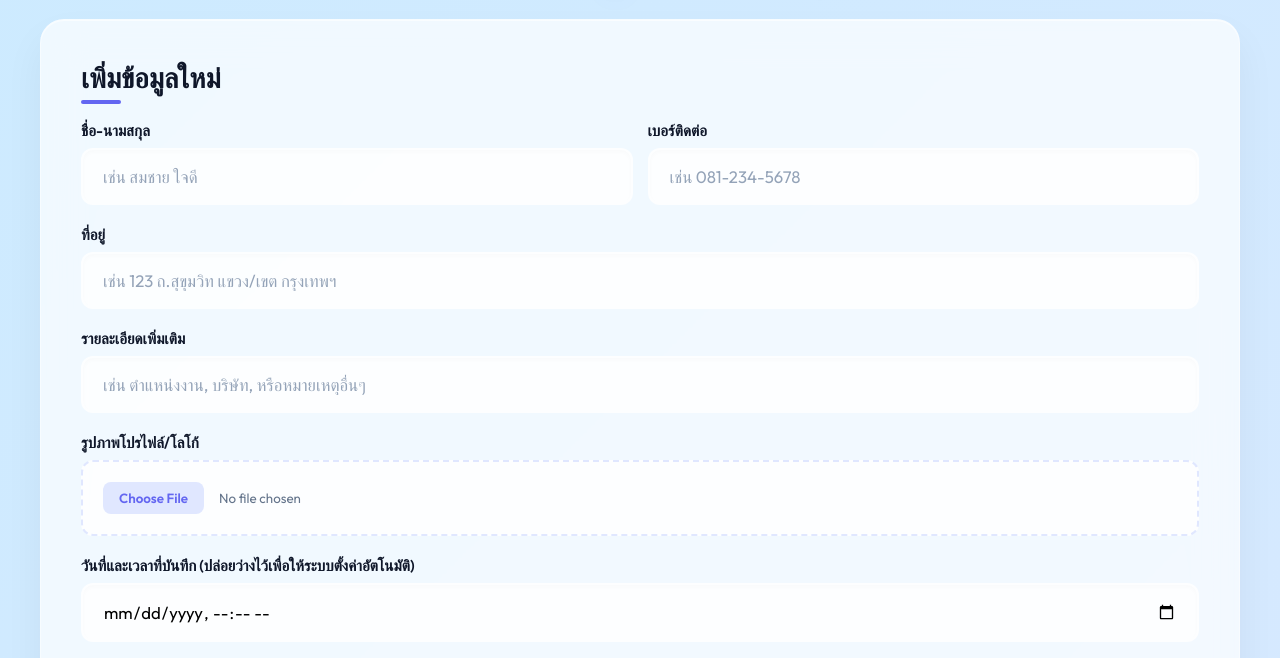
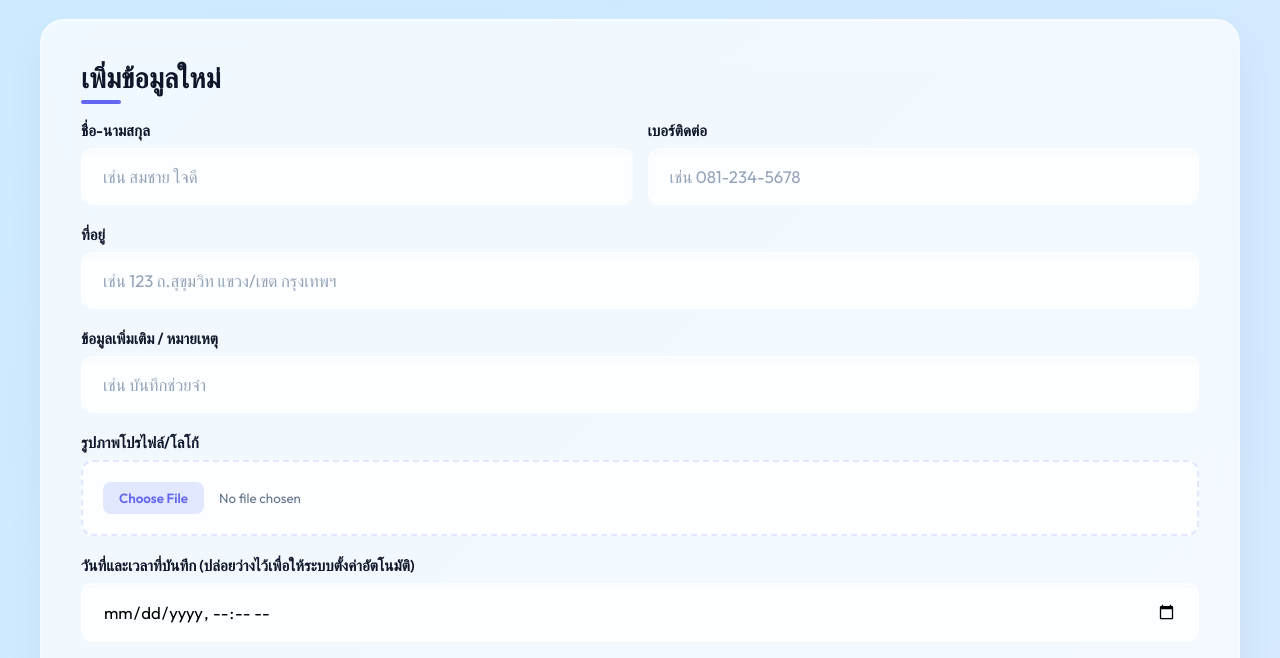
Before and after one commit to Nobphasin06/name-data, a plain HTML site: page frontend/index.html in a window 1280 px wide. Shown: the part 142-800 px from the top of the page. Drawn offline with Linux system fonts and the light colour scheme; no server answers.

```diff
--- a/frontend/index.html
+++ b/frontend/index.html
@@ -31,12 +31,13 @@
 
                 <div class="form-group">
                     <label for="addressInput">ที่อยู่</label>
-                    <input type="text" id="addressInput" placeholder="เช่น 123 ถ.สุขุมวิท แขวง/เขต กรุงเทพฯ" autocomplete="off">
+                    <input type="text" id="addressInput" placeholder="เช่น 123 ถ.สุขุมวิท แขวง/เขต กรุงเทพฯ"
+                        autocomplete="off">
                 </div>
 
                 <div class="form-group">
-                    <label for="descInput">รายละเอียดเพิ่มเติม</label>
-                    <input type="text" id="descInput" placeholder="เช่น ตำแหน่งงาน, บริษัท, หรือหมายเหตุอื่นๆ" autocomplete="off">
+                    <label for="descInput">ข้อมูลเพิ่มเติม / หมายเหตุ</label>
+                    <input type="text" id="descInput" placeholder="เช่น บันทึกช่วยจำ" autocomplete="off">
                 </div>
 
                 <div class="form-group">
@@ -50,7 +51,8 @@
                 </div>
 
                 <div class="form-group">
-                    <label for="createdAtInput">วันที่และเวลาที่บันทึก (ปล่อยว่างไว้เพื่อให้ระบบตั้งค่าอัตโนมัติ)</label>
+                    <label for="createdAtInput">วันที่และเวลาที่บันทึก
+                        (ปล่อยว่างไว้เพื่อให้ระบบตั้งค่าอัตโนมัติ)</label>
                     <input type="datetime-local" id="createdAtInput"
                         style="width: 100%; padding: 16px 20px; border: 2px solid transparent; border-radius: 12px; font-size: 1.05rem; font-family: 'Outfit', 'Sarabun', sans-serif; background: rgba(255, 255, 255, 0.8); transition: all 0.3s; box-shadow: inset 0 2px 4px rgba(0,0,0,0.02);">
                 </div>
```
